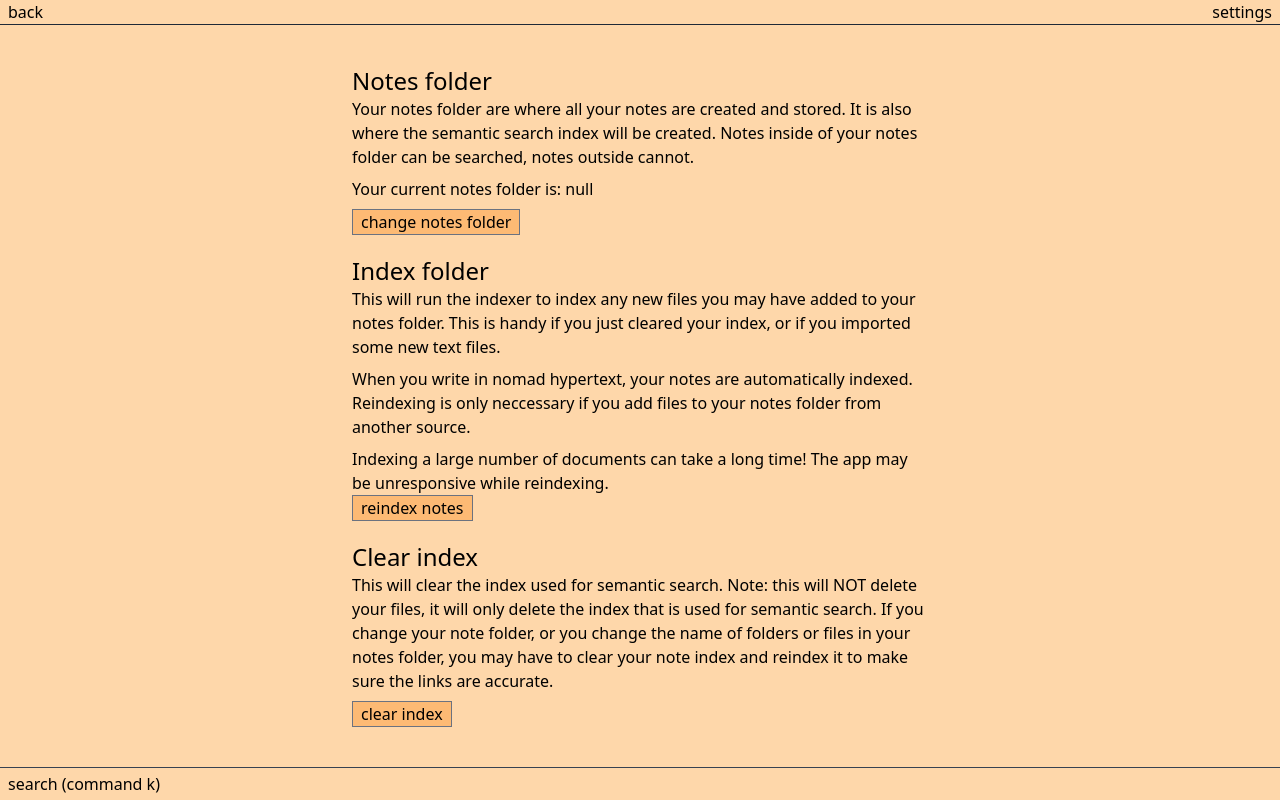
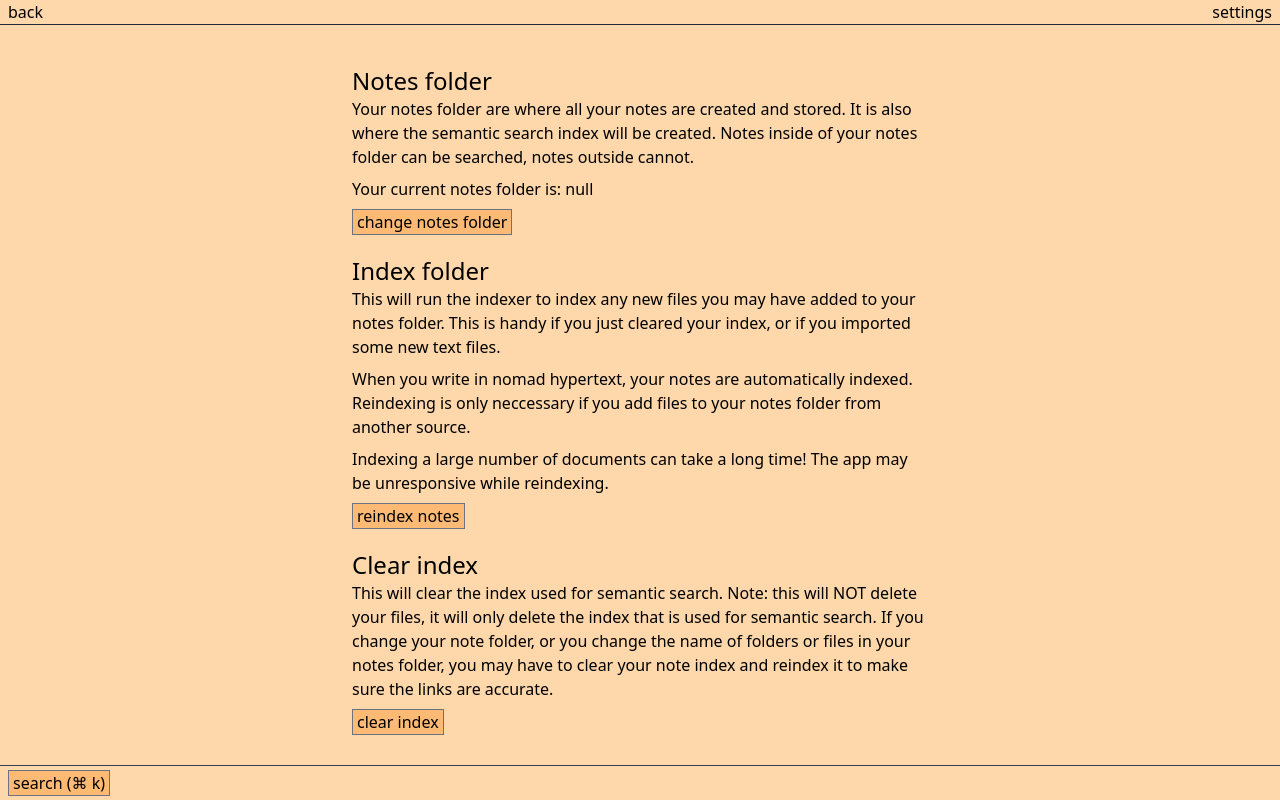
Before and after one commit to nichwch/nomad-hypertext, a SvelteKit app: page /settings in a window 1280 px wide. Built offline with nearby package versions, Linux system fonts and the light colour scheme.

Commit message:
some styling, tailwind directive for button

```diff
--- a/src/global.css
+++ b/src/global.css
@@ -9,3 +9,9 @@ body {
 ::selection {
   background: rgb(153 27 27 / 0.4);
 }
+
+@layer components {
+  .settings-button {
+    @apply bg-orange-300 border border-gray-500 px-1 hover:bg-orange-400 transition-colors;
+  }
+}
--- a/src/routes/+layout.svelte
+++ b/src/routes/+layout.svelte
@@ -19,9 +19,10 @@
   <slot />
   <div class="w-full py-1 px-2 border-t border-t-gray-700">
     <button
+      class="settings-button"
       on:click={() => {
         showingModal = true;
-      }}>search (command k)</button
+      }}>search (⌘ k)</button
     >
   </div>
 </div>
--- a/src/routes/+page.svelte
+++ b/src/routes/+page.svelte
@@ -61,14 +61,16 @@
             }}>{notesDirSection}/</button
           >
         {/each}
-        <button on:click={openInFinder}> [open in finder]</button>
+        <button on:click={openInFinder} class="underline text-blue-500">
+          [open in finder]</button
+        >
       </div>
       <div class="px-2">
         {#if $currentDir !== null}
-          <button on:click={createFile}>new note</button>
+          <button on:click={createFile} class="underline">new note</button>
         {/if}
         <div class="float-right">
-          <a href="/settings">settings</a>
+          <a href="/settings" class="underline">settings</a>
         </div>
       </div>
     {/if}
--- a/src/routes/settings/+page.svelte
+++ b/src/routes/settings/+page.svelte
@@ -30,9 +30,8 @@
           of your notes folder can be searched, notes outside cannot.
         </p>
         <p class="mt-2">Your current notes folder is: {notesDir}</p>
-        <button
-          class="mt-2 bg-orange-300 border border-gray-500 px-2"
-          on:click={setNoteDir}>change notes folder</button
+        <button class="mt-2 settings-button" on:click={setNoteDir}
+          >change notes folder</button
         >
       </div>
 
@@ -53,7 +52,7 @@
           be unresponsive while reindexing.
         </p>
         <button
-          class="bg-orange-300 border border-gray-500 px-2"
+          class="mt-2 settings-button"
           on:click={async () => {
             showingModal = true;
             //@ts-ignore
@@ -73,7 +72,7 @@
           your note index and reindex it to make sure the links are accurate.
         </p>
         <button
-          class="mt-2 bg-orange-300 border border-gray-500 px-2"
+          class="mt-2 settings-button"
           on:click={() => {
             //@ts-ignore
             window.electronAPI.clearDB();
```
